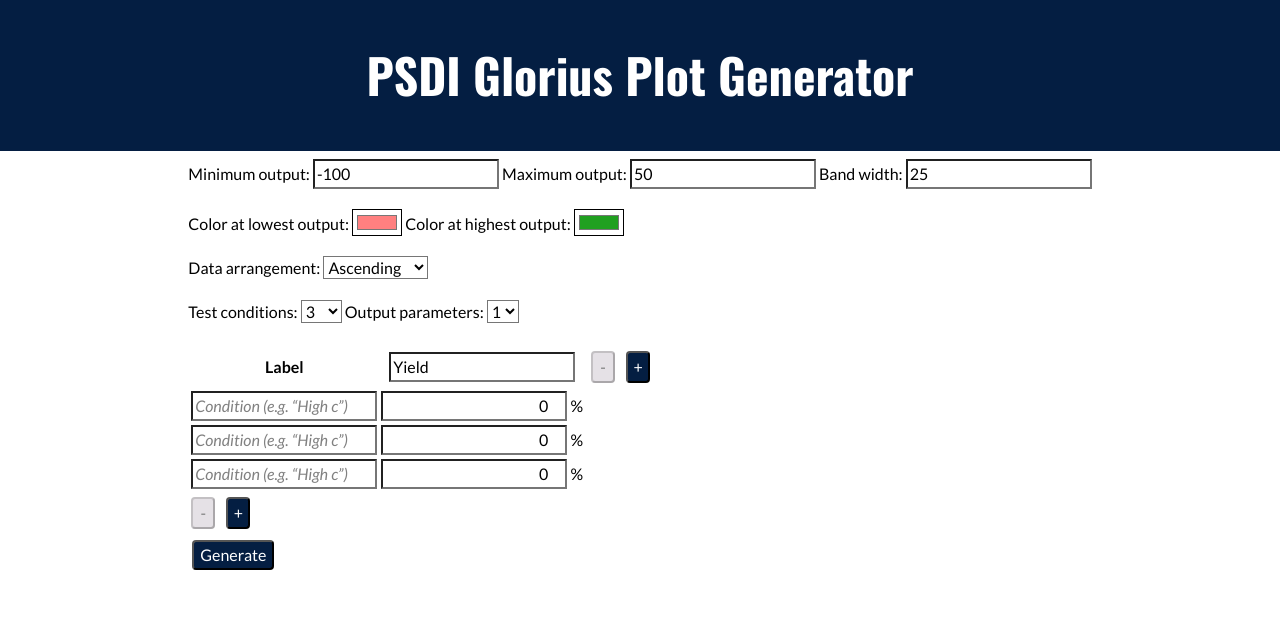
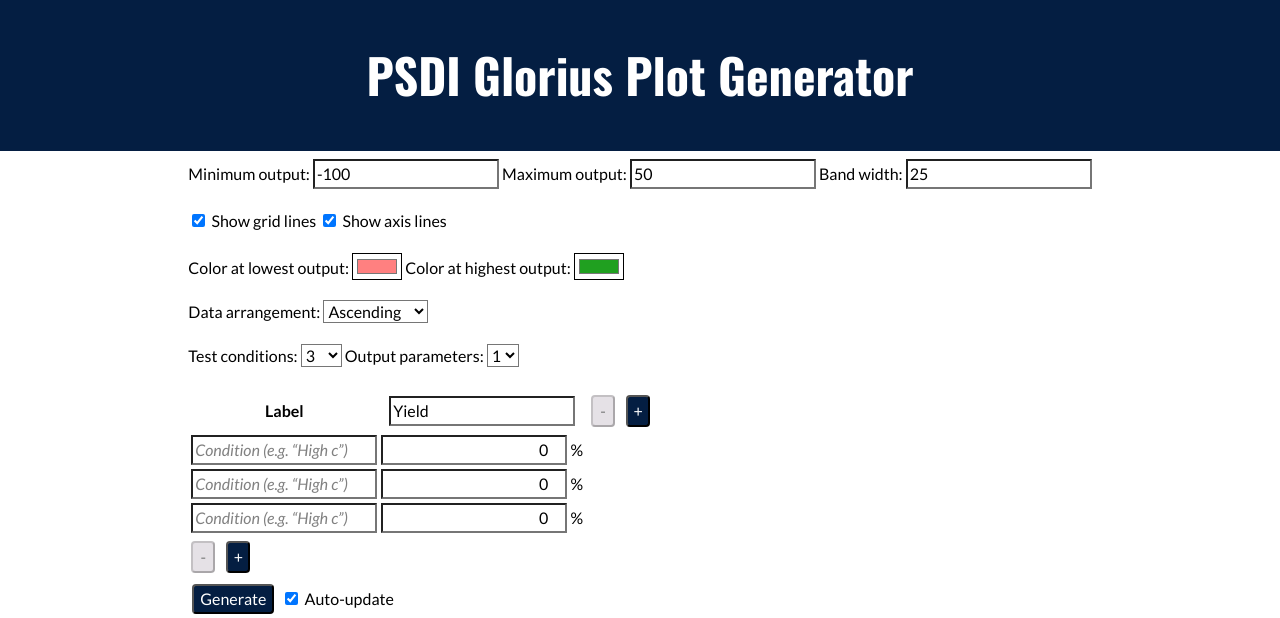
Before and after one commit to PSDI-UK/psdi-glorius-plot, a Flask app: page / in a window 1280 px wide. Shown: the part 191-809 px from the top of the page. Run offline with Flask 3, Linux system fonts and the light colour scheme; a map, chart or similar area stays blank; some libraries are stand-ins or nearby versions.

Commit message:
Add toggle for grid lines

```diff
--- a/psdi_reaction_radar/static/js/index.js
+++ b/psdi_reaction_radar/static/js/index.js
@@ -299,6 +299,14 @@ function getMaxColor() {
   return $("#max-color-input").val();
 }
 
+function getShowGridLines() {
+  return $("#grid-line-toggle").is(":checked");
+}
+
+function getShowAxisLines() {
+  return $("#axis-line-toggle").is(":checked");
+}
+
 /**
  * Get how the data should be sorted
  * @returns {int} 1 if ascending, -1 if descending, 0 if as entered
@@ -314,9 +322,6 @@ function generatePlot() {
 
   // Set the form as clean when we generate a plot from it
   cleanDirtyForms();
-
-  // Display the auto-update toggle
-  $("#auto-update").removeClass("hidden");
 
   // Collect info from the settings and determine data based on them
   const numRows = getNumRows();
@@ -347,6 +352,8 @@ function generatePlot() {
     lBgOrderHi.push(i + 1);
   }
 
+  const showGridLines = getShowGridLines();
+
   // Create data we'll plot in the chart
   const lColLabels = [];
   const llData = [];
@@ -367,12 +374,18 @@ function generatePlot() {
     }
     llData.push(lFakeData);
     lOrder.push(lBgOrderHi[k]);
-    lBorderColors.push(GRID_COLOR);
-    lBorderWidths.push(GRID_WIDTH);
 
     let colorRatio = k / (numBgColorsHi - 1);
     let backgroundColor = mix_hexes(getMaxColor(), "#FFFFFF", colorRatio);
     lBackgroundColors.push(backgroundColor);
+
+    if (showGridLines) {
+      lBorderColors.push(GRID_COLOR);
+      lBorderWidths.push(GRID_WIDTH);
+    } else {
+      lBorderColors.push(backgroundColor);
+      lBorderWidths.push(0);
+    }
 
     lFill.push(true);
     lBorderDashes.push([]);
@@ -386,12 +399,18 @@ function generatePlot() {
     }
     llData.push(lFakeData);
     lOrder.push(lBgOrderLow[k]);
-    lBorderColors.push(GRID_COLOR);
-    lBorderWidths.push(GRID_WIDTH);
 
     let colorRatio = k / (numBgColorsLow - 1);
     let backgroundColor = mix_hexes(getMinColor(), "#FFFFFF", colorRatio);
     lBackgroundColors.push(backgroundColor);
+
+    if (showGridLines) {
+      lBorderColors.push(GRID_COLOR);
+      lBorderWidths.push(GRID_WIDTH);
+    } else {
+      lBorderColors.push(backgroundColor);
+      lBorderWidths.push(0);
+    }
 
     lFill.push(true);
     lBorderDashes.push([]);
@@ -568,10 +587,12 @@ $(document).ready(function () {
   })
 
   $("#auto-update-toggle").on("click", function (e) {
-    if ($(e.target).val() == "on") {
+    if ($(e.target).is(":checked")) {
       enableAutoUpdates();
+      generatePlot();
     } else {
       disableAutoUpdates();
     }
   })
+  enableAutoUpdates();
 });
--- a/psdi_reaction_radar/templates/index.html
+++ b/psdi_reaction_radar/templates/index.html
@@ -20,6 +20,12 @@
     <input type="number" value="50" name="max-output-input" id="max-output-input" class="trigger-update">
     <label for="band-width-input"> Band width: </label>
     <input type="number" value="25" name="band-width-input" id="band-width-input" class="trigger-update">
+  </p>
+  <p>
+    <input type="checkbox" name="grid-line-toggle" id="grid-line-toggle" class="trigger-update" checked>
+    <label for="grid-line-toggle"> Show grid lines</label>
+    <input type="checkbox" name="axis-line-toggle" id="axis-line-toggle" class="trigger-update" checked>
+    <label for="axis-line-toggle"> Show axis lines</label>
   </p>
   <p>
     <label for="min-color-input">Color at lowest output: </label>
@@ -93,8 +99,8 @@
   </table>
 
   <button type="button" id="generate-plot">Generate</button>
-  <span id="auto-update" class="hidden">
-    <input type="checkbox" name="auto-update-toggle" id="auto-update-toggle">
+  <span id="auto-update">
+    <input type="checkbox" name="auto-update-toggle" id="auto-update-toggle" checked>
     <label for="auto-update-toggle"> Auto-update</label>
   </span>
 </form>
```
